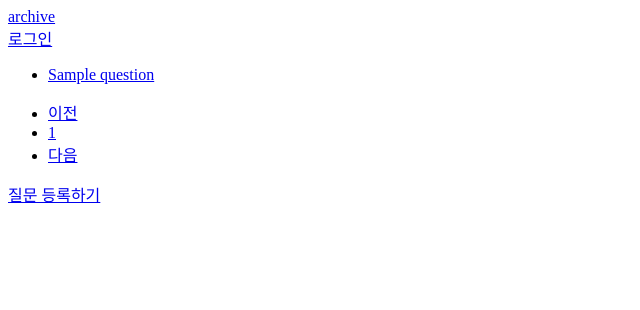
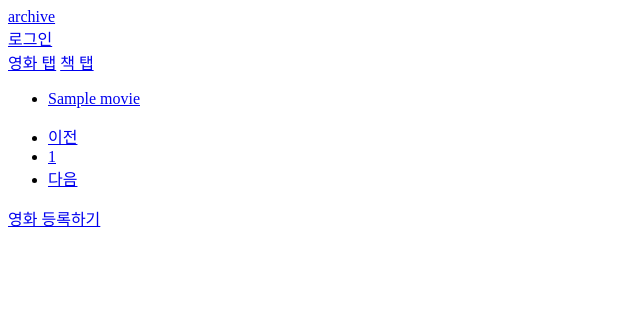
Before and after one commit to sudulge/archive, a Django app: page /archive/ in a window 1280 px wide. Shown: the top 310 px of the page, without its empty margins (0-640 px from the left). Run offline with Django 4.2, Linux system fonts and the light colour scheme; tables that the repository leaves empty hold one stand-in row (values such as "Sample post").

Commit message:
movie, book 추가

```diff
--- a/archive/models.py
+++ b/archive/models.py
@@ -2,15 +2,21 @@ from django.db import models
 
 # Create your models here.
 
-class Question(models.Model):
-    subject = models.CharField(max_length=200)
+class Movie(models.Model):
+    title = models.CharField(max_length=200)
     content = models.TextField()
+    thumbnail = models.ImageField(upload_to='archive/movie', null=True, blank=True)
     create_date = models.DateTimeField()
 
     def __str__(self):
-        return self.subject
+        return self.title
 
-class Answer(models.Model):
-    question = models.ForeignKey(Question, on_delete=models.CASCADE)
+class Book(models.Model):
+    title = models.CharField(max_length=200)
+    author = models.CharField(max_length=200)
     content = models.TextField()
+    thumbnail = models.ImageField(upload_to='archive/book', null=True, blank=True)
     create_date = models.DateTimeField()
+
+    def __str__(self):
+        return self.title
--- a/archive/urls.py
+++ b/archive/urls.py
@@ -1,12 +1,19 @@
 from django.urls import path
+from django.conf import settings
+from django.conf.urls.static import static
 
 from . import views
 
 app_name = 'archive'
 
+
 urlpatterns = [
-    path('', views.index, name='index'),
-    path('<int:question_id>/', views.detail, name='detail'),
-    path('answer/create/<int:question_id>/', views.answer_create, name='answer_create'),
-    path('question/create', views.question_create, name='question_create'),
+    path('', views.movie_index, name='movie_index'),
+    path('movie/', views.movie_index, name='movie_index'),
+    path('book/', views.book_index, name='book_index'),
+    path('movie/<int:movie_id>/', views.movie_detail, name='movie_detail'),
+    path('book/<int:book_id>/', views.book_detail, name='book_detail'),
+    path('movie/create', views.movie_create, name='movie_create'),
+    path('book/create', views.book_create, name='book_create'),
 ]
+urlpatterns += static(settings.MEDIA_URL, document_root=settings.MEDIA_ROOT)
--- a/archive/views.py
+++ b/archive/views.py
@@ -1,49 +1,60 @@
 from django.shortcuts import render, get_object_or_404, redirect
 from django.http import HttpResponseNotAllowed
 from django.utils import timezone
-from .models import Question, Answer
-from .forms import QuestionForm, AnswerForm
+from .models import Movie, Book
+from .forms import MovieForm, BookForm
 from django.core.paginator import Paginator
 
 # Create your views here.
 
-def index(request):
+def movie_index(request):
     page = request.GET.get('page', '1')
-    question_list = Question.objects.order_by('-create_date')
-    paginator = Paginator(question_list, 10)
+    movie_list = Movie.objects.order_by('create_date')
+    paginator = Paginator(movie_list, 10)
     page_obj = paginator.get_page(page)
-    context = {'question_list': page_obj}
-    return render(request, 'archive/question_list.html', context)
+    context = {'movie_list': page_obj}
+    return render(request, 'archive/movie_list.html', context)
 
-def detail(request, question_id):
-    question = get_object_or_404(Question, pk=question_id)
-    context = {'question': question}
-    return render(request, 'archive/question_detail.html', context)
+def book_index(request):
+    page = request.GET.get('page', '1')
+    book_list = Book.objects.order_by('create_date')
+    paginator = Paginator(book_list, 10)
+    page_obj = paginator.get_page(page)
+    context = {'book_list': page_obj}
+    return render(request, 'archive/book_list.html', context)
 
-def answer_create(request, question_id):
-    question = get_object_or_404(Question, pk=question_id)
+def movie_detail(request, movie_id):
+    movie = get_object_or_404(Movie, pk=movie_id)
+    context = {'movie': movie}
+    return render(request, 'archive/movie_detail.html', context)
+
+def book_detail(request, book_id):
+    book = get_object_or_404(Book, pk=book_id)
+    context = {'book': book}
+    return render(request, 'archive/book_detail.html', context)
+
+def movie_create(request):
+    if request.method == 'POST': # POST 요청 question_form.html 에서 저장하기 버튼을 클릭 했을 때
+        form = MovieForm(request.POST)
+        if form.is_valid():
+            movie = form.save(commit=False)
+            movie.create_date = timezone.now()
+            movie.save()
+            return redirect('archive:movie_index')
+    else: # GET 요청 question_list.html 에서 질문 등록하기 버튼을 클릭 했을 때.
+        form = MovieForm()
+    context = {'form': form}
+    return render(request, 'archive/movie_form.html', context)
+
+def book_create(request):
     if request.method == 'POST':
-        form = AnswerForm(request.POST)
+        form = BookForm(request.POST)
         if form.is_valid():
-            answer = form.save(commit=False)
-            answer.create_date = timezone.now()
-            answer.question = question
-            answer.save()
-            return redirect('archive:detail', question_id=question.id)
+            book = form.save(commit=False)
+            book.create_date = timezone.now()
+            book.save()
+            return redirect('archive:book_index')
     else:
-        return HttpResponseNotAllowed('Only POST is possible')
-    context = {'question': question, 'form': form}
-    return render(request, 'archive/question_detail.html', context)
-
-def question_create(request):
-    if request.method == 'POST': # POST 요청 question_form.html 에서 저장하기 버튼을 클릭 했을 때
-        form = QuestionForm(request.POST)
-        if form.is_valid():
-            question = form.save(commit=False)
-            question.create_date = timezone.now()
-            question.save()
-            return redirect('archive:index')
-    else: # GET 요청 question_list.html 에서 질문 등록하기 버튼을 클릭 했을 때.
-        form = QuestionForm()
+        form = BookForm()
     context = {'form': form}
-    return render(request, 'archive/question_form.html', context)
+    return render(request, 'archive/book_form.html', context)
--- a/config/settings.py
+++ b/config/settings.py
@@ -121,6 +121,10 @@ STATICFILES_DIRS = [
     BASE_DIR / 'static',
 ]
 
+MEDIA_ROOT = BASE_DIR / 'media'
+MEDIA_URL = 'media/'
+
+
 # Default primary key field type
 # https://docs.djangoproject.com/en/4.2/ref/settings/#default-auto-field
 
--- a/templates/archive/question_form.html
+++ b/templates/archive/movie_form.html
@@ -2,7 +2,7 @@
 {% block content %}
 
 <div class="container">
-    <h5>질문등록</h5>
+    <h5>영화등록</h5>
     <form method="post">
         {% csrf_token %}
         <!-- 오류표시 Start -->
@@ -20,8 +20,8 @@
         {% endif %}
         <!-- 오류표시 End -->
         <div>
-            <label for="subject">제목</label>
-            <input type="text" name="subject" id="subject" value="{{ form.subject.value|default_if_none:'' }}">
+            <label for="title">제목</label>
+            <input type="text" name="title" id="title" value="{{ form.title.value|default_if_none:'' }}">
         </div>
         <div>
             <label for="content">내용</label>
--- /dev/null
+++ b/templates/archive/movie_list.html
@@ -0,0 +1,56 @@
+{% extends 'base.html' %}
+{% block content %}
+
+<a href="{% url 'archive:movie_index' %}"> 영화 탭</a>
+<a href="{% url 'archive:book_index' %}"> 책 탭</a>
+
+{% if movie_list %}
+    <ul>
+    {% for movie in movie_list %}
+        <li><a href="{% url 'archive:movie_detail' movie.id %}">{{ movie.title }}</a></li>
+    {% endfor %}
+    </ul>
+{% else %}
+    <p>영화가 없습니다.</p>S
+{% endif %}
+
+<!-- 페이징처리 시작 -->
+<ul>
+    {% if movie_list.has_previous %}
+    <li>
+        <a href="?page={{ movie_list.previous_page_number }}">이전</a>
+    </li>
+    {% else %}
+    <li>
+        <a aria-disabled="true" href="#">이전</a>
+    </li>
+    {% endif %}
+    <!-- 페이지리스트 -->
+    {% for page_number in movie_list.paginator.page_range %}
+    {% if page_number >= movie_list.number|add:-5 and page_number <= movie_list.number|add:5 %}
+    {% if page_number == movie_list.number %}
+    <li aria-current="page">
+        <a href="?page={{ page_number }}">{{page_number}}</a>
+    </li>
+    {% else %}
+    <li>
+        <a href="?page={{ page_number }}">{{page_number}}</a>
+    </li>
+    {% endif %}
+    {% endif %}
+    {% endfor %}
+    <!-- 다음페이지 -->
+    {% if movie_list.has_next %}
+    <li>
+        <a href="?page={{ movie_list.next_page_number }}">다음</a>
+    </li>
+    {% else %}
+    <li>
+        <a aria-disabled="true" href="#">다음</a>
+    </li>
+    {% endif %}
+</ul>
+<!-- 페이징처리 끝 -->
+<a href="{% url 'archive:movie_create' %}">영화 등록하기</a>
+
+{% endblock %}
--- a/templates/archive/question_list.html
+++ /dev/null
@@ -1,53 +0,0 @@
-{% extends 'base.html' %}
-{% block content %}
-
-{% if question_list %}
-    <ul>
-    {% for question in question_list %}
-        <li><a href="{% url 'archive:detail' question.id %}">{{ question.subject }}</a></li>
-    {% endfor %}
-    </ul>
-{% else %}
-    <p>질문이 없습니다.</p>S
-{% endif %}
-
-<!-- 페이징처리 시작 -->
-<ul>
-    {% if question_list.has_previous %}
-    <li>
-        <a href="?page={{ question_list.previous_page_number }}">이전</a>
-    </li>
-    {% else %}
-    <li>
-        <a aria-disabled="true" href="#">이전</a>
-    </li>
-    {% endif %}
-    <!-- 페이지리스트 -->
-    {% for page_number in question_list.paginator.page_range %}
-    {% if page_number >= question_list.number|add:-5 and page_number <= question_list.number|add:5 %}
-    {% if page_number == question_list.number %}
-    <li aria-current="page">
-        <a href="?page={{ page_number }}">{{page_number}}</a>
-    </li>
-    {% else %}
-    <li>
-        <a href="?page={{ page_number }}">{{page_number}}</a>
-    </li>
-    {% endif %}
-    {% endif %}
-    {% endfor %}
-    <!-- 다음페이지 -->
-    {% if question_list.has_next %}
-    <li>
-        <a href="?page={{ question_list.next_page_number }}">다음</a>
-    </li>
-    {% else %}
-    <li>
-        <a aria-disabled="true" href="#">다음</a>
-    </li>
-    {% endif %}
-</ul>
-<!-- 페이징처리 끝 -->
-<a href="{% url 'archive:question_create' %}">질문 등록하기</a>
-
-{% endblock %}
--- a/templates/navbar.html
+++ b/templates/navbar.html
@@ -1,6 +1,6 @@
 <nav>
     <div>
-        <a href="{% url 'archive:index' %}">archive</a>
+        <a href="{% url 'archive:movie_index' %}">archive</a>
     </div>
     <div>
         <a href="#">로그인</a>
```
Also changed, not shown: archive/admin.py (+8 -4 lines), archive/forms.py (+13 -9 lines), templates/archive/book_detail.html (added, +10 -0 lines), templates/archive/book_form.html (added, +38 -0 lines), templates/archive/book_list.html (added, +56 -0 lines), templates/archive/movie_detail.html (added, +9 -0 lines), templates/archive/question_detail.html (deleted, +0 -38 lines), archive/migrations/0002_book_movie_delete_answer_delete_question.py (added).
